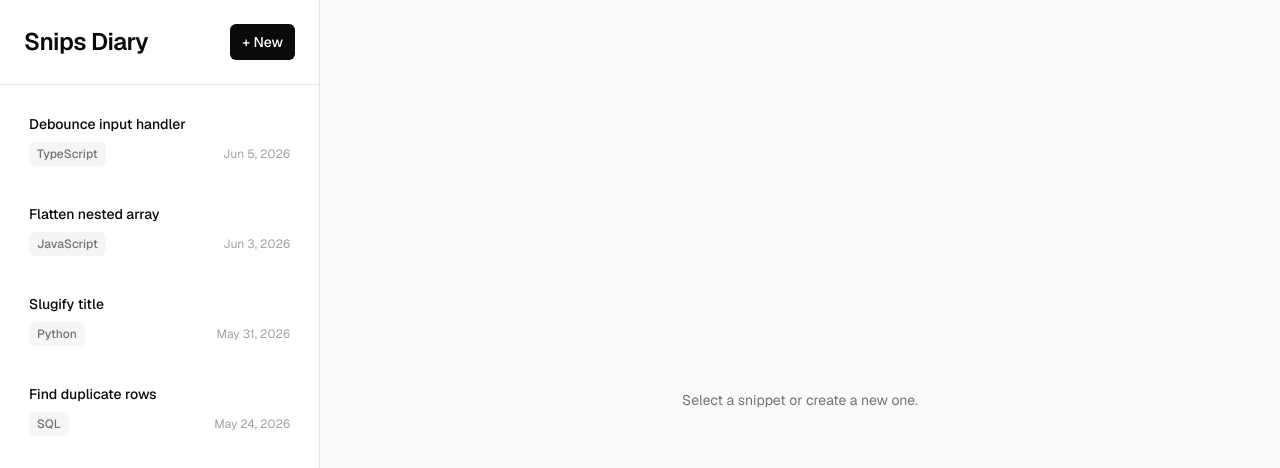
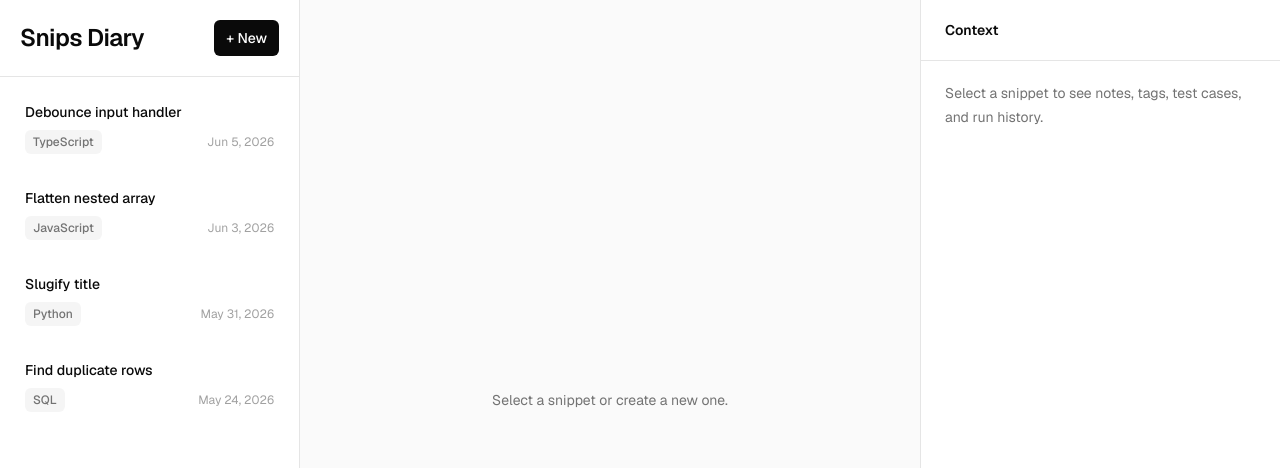
Before and after one commit to reeyawnn/snips-diary, a Next.js app: page / in a window 1280 px wide. Shown: the top 468 px of the page. Built offline with nearby package versions, Linux system fonts and the light colour scheme.

Commit message:
page layout draft

```diff
--- a/src/app/page.tsx
+++ b/src/app/page.tsx
@@ -1,15 +1,6 @@
-import { Sidebar } from "@/components/layout/Sidebar";
+import { DashboardShell } from "@/components/layout/DashboardShell";
 import { mockSnippets } from "@/data/mockSnippets";
 
 export default function Home() {
-  return (
-    <div className="flex h-screen bg-neutral-50 text-neutral-950">
-      <Sidebar snippets={mockSnippets} />
-      <main className="flex min-w-0 flex-1 items-center justify-center px-6 py-10">
-        <p className="max-w-sm text-center text-sm text-neutral-500">
-          Select a snippet or create a new one.
-        </p>
-      </main>
-    </div>
-  );
+  return <DashboardShell snippets={mockSnippets} />;
 }
--- /dev/null
+++ b/src/components/layout/DashboardShell.tsx
@@ -0,0 +1,137 @@
+"use client";
+
+import { useState } from "react";
+
+import { Sidebar } from "@/components/layout/Sidebar";
+import type { Snippet } from "@/types";
+
+type DashboardShellProps = {
+  snippets: Snippet[];
+};
+
+export function DashboardShell({ snippets }: DashboardShellProps) {
+  const [selectedSnippet, setSelectedSnippet] = useState<Snippet | null>(null);
+
+  return (
+    <div className="flex h-screen overflow-hidden bg-neutral-100 text-neutral-950">
+      <Sidebar
+        snippets={snippets}
+        selectedSnippetId={selectedSnippet?.id}
+        onSelectSnippet={setSelectedSnippet}
+      />
+
+      <main className="min-w-0 flex-1 overflow-y-auto bg-white">
+        {selectedSnippet ? (
+          <article className="flex min-h-full flex-col">
+            <header className="border-b border-neutral-200 px-8 py-6">
+              <div className="flex flex-wrap items-center gap-3">
+                <h2 className="text-2xl font-semibold tracking-tight text-neutral-950">
+                  {selectedSnippet.title}
+                </h2>
+                <span className="rounded-md bg-neutral-100 px-2.5 py-1 text-xs font-medium text-neutral-500">
+                  {selectedSnippet.language}
+                </span>
+              </div>
+            </header>
+
+            <div className="flex flex-1 flex-col">
+              <section className="border-b border-neutral-200 px-8 py-6">
+                <h3 className="text-xs font-medium uppercase tracking-wide text-neutral-400">
+                  Description
+                </h3>
+                <p className="mt-3 max-w-4xl text-sm leading-6 text-neutral-600">
+                  {selectedSnippet.description || "No description added yet."}
+                </p>
+              </section>
+
+              <section className="flex min-h-0 flex-1 flex-col px-8 py-6">
+                <div className="mb-3 flex items-center justify-between border-b border-neutral-200 pb-3">
+                  <h3 className="text-xs font-medium uppercase tracking-wide text-neutral-400">
+                    Code
+                  </h3>
+                  <span className="text-xs text-neutral-400">
+                    Read-only preview
+                  </span>
+                </div>
+                <pre className="min-h-96 flex-1 overflow-auto rounded-lg border border-neutral-200 bg-neutral-50 p-5 font-mono text-sm leading-6 text-neutral-800">
+                  <code>{selectedSnippet.code}</code>
+                </pre>
+              </section>
+            </div>
+          </article>
+        ) : (
+          <div className="flex min-h-full items-center justify-center bg-neutral-50 px-8">
+            <p className="max-w-sm text-center text-sm text-neutral-500">
+              Select a snippet or create a new one.
+            </p>
+          </div>
+        )}
+      </main>
+
+      <aside className="flex h-screen w-[360px] shrink-0 flex-col border-l border-neutral-200 bg-white">
+        <div className="border-b border-neutral-200 px-6 py-5">
+          <h2 className="text-sm font-semibold text-neutral-950">Context</h2>
+        </div>
+        <div className="min-h-0 flex-1 overflow-y-auto">
+          {selectedSnippet ? (
+            <div className="divide-y divide-neutral-200">
+              <section className="px-6 py-5">
+                <h3 className="text-xs font-medium uppercase tracking-wide text-neutral-400">
+                  Notes
+                </h3>
+                <p className="mt-3 text-sm leading-6 text-neutral-600">
+                  {selectedSnippet.description || "No notes added yet."}
+                </p>
+              </section>
+
+              <section className="px-6 py-5">
+                <h3 className="text-xs font-medium uppercase tracking-wide text-neutral-400">
+                  Tags
+                </h3>
+                <div className="mt-3 flex flex-wrap gap-2">
+                  {selectedSnippet.tags.length > 0 ? (
+                    selectedSnippet.tags.map((tag) => (
+                      <span
+                        key={tag}
+                        className="rounded-md bg-neutral-100 px-2 py-1 text-xs font-medium text-neutral-500"
+                      >
+                        {tag}
+                      </span>
+                    ))
+                  ) : (
+                    <p className="text-sm text-neutral-500">No tags yet.</p>
+                  )}
+                </div>
+              </section>
+
+              <section className="px-6 py-5">
+                <h3 className="text-xs font-medium uppercase tracking-wide text-neutral-400">
+                  Test Cases
+                </h3>
+                <p className="mt-3 text-sm text-neutral-500">
+                  Test case management will appear here.
+                </p>
+              </section>
+
+              <section className="px-6 py-5">
+                <h3 className="text-xs font-medium uppercase tracking-wide text-neutral-400">
+                  Run History
+                </h3>
+                <p className="mt-3 text-sm text-neutral-500">
+                  Execution results will appear here.
+                </p>
+              </section>
+            </div>
+          ) : (
+            <div className="px-6 py-5">
+              <p className="text-sm leading-6 text-neutral-500">
+                Select a snippet to see notes, tags, test cases, and run
+                history.
+              </p>
+            </div>
+          )}
+        </div>
+      </aside>
+    </div>
+  );
+}
--- a/src/components/layout/Sidebar.tsx
+++ b/src/components/layout/Sidebar.tsx
@@ -2,6 +2,8 @@ import type { Language, Snippet } from "@/types";
 
 type SidebarProps = {
   snippets: Snippet[];
+  selectedSnippetId?: string;
+  onSelectSnippet: (snippet: Snippet) => void;
 };
 
 const languageLabels: Record<Language, string> = {
@@ -33,10 +35,14 @@ function formatUpdatedDate(value: string) {
   }).format(new Date(value));
 }
 
-export function Sidebar({ snippets }: SidebarProps) {
+export function Sidebar({
+  snippets,
+  selectedSnippetId,
+  onSelectSnippet,
+}: SidebarProps) {
   return (
-    <aside className="flex h-screen w-80 shrink-0 flex-col border-r border-neutral-200 bg-white">
-      <div className="border-b border-neutral-200 px-6 py-6">
+    <aside className="flex h-screen w-[300px] shrink-0 flex-col border-r border-neutral-200 bg-white">
+      <div className="border-b border-neutral-200 px-5 py-5">
         <div className="flex items-center justify-between gap-4">
           <h1 className="text-2xl font-semibold tracking-tight text-neutral-950">
             Snips Diary
@@ -50,13 +56,22 @@ export function Sidebar({ snippets }: SidebarProps) {
         </div>
       </div>
 
-      <nav aria-label="Snippets" className="min-h-0 flex-1 overflow-y-auto p-4">
-        <ul className="space-y-3">
-          {snippets.map((snippet) => (
+      <nav aria-label="Snippets" className="min-h-0 flex-1 overflow-y-auto p-3">
+        <ul className="space-y-2">
+          {snippets.map((snippet) => {
+            const isSelected = snippet.id === selectedSnippetId;
+
+            return (
               <li key={snippet.id}>
                 <button
                   type="button"
-                className="w-full rounded-lg border border-transparent p-3 text-left transition-colors hover:border-neutral-200 hover:bg-neutral-50 focus:outline-none focus:ring-2 focus:ring-neutral-300"
+                  aria-current={isSelected ? "true" : undefined}
+                  onClick={() => onSelectSnippet(snippet)}
+                  className={`w-full rounded-lg border p-3 text-left transition-colors focus:outline-none focus:ring-2 focus:ring-neutral-300 ${
+                    isSelected
+                      ? "border-neutral-200 bg-neutral-100"
+                      : "border-transparent hover:border-neutral-200 hover:bg-neutral-50"
+                  }`}
                 >
                   <span className="block truncate text-sm font-medium text-neutral-950">
                     {snippet.title}
@@ -71,7 +86,8 @@ export function Sidebar({ snippets }: SidebarProps) {
                   </span>
                 </button>
               </li>
-          ))}
+            );
+          })}
         </ul>
       </nav>
     </aside>
```
Lines whose indentation alone changed are shown as unchanged.
